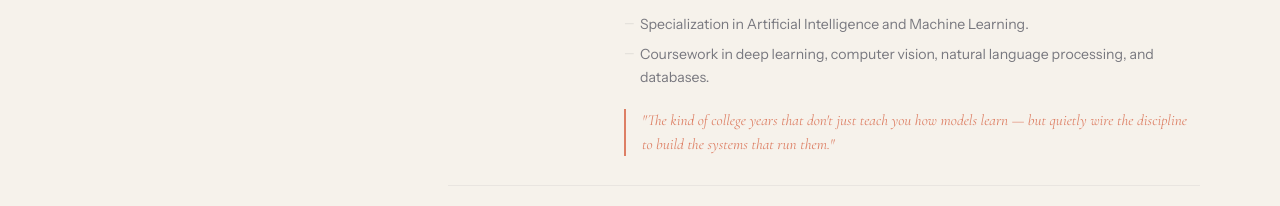
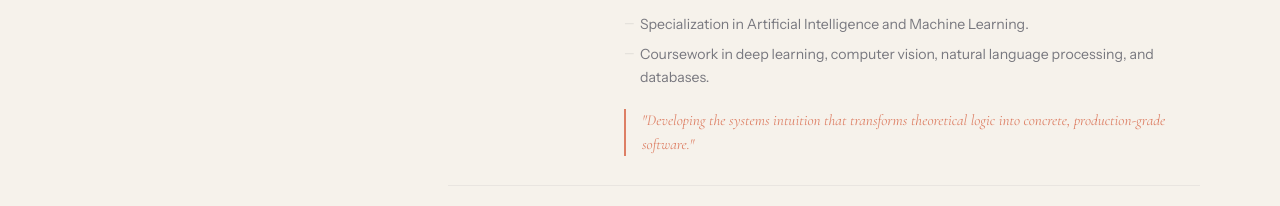
Before and after one commit to ShikharVeer10/ShikharVeer10.github.io, a React (Vite) app: page / in a window 1280 px wide. Shown: the part 4073-4279 px from the top of the page. Built offline with nearby package versions, Linux system fonts and the light colour scheme; no server answers.

Commit message:
Update VIT-AP tagline to generalized CS version

```diff
--- a/src/data.js
+++ b/src/data.js
@@ -113,7 +113,7 @@ export const journey = {
         "Specialization in Artificial Intelligence and Machine Learning.",
         "Coursework in deep learning, computer vision, natural language processing, and databases."
       ],
-      tagline: "The kind of college years that don't just teach you how models learn — but quietly wire the discipline to build the systems that run them."
+      tagline: "Developing the systems intuition that transforms theoretical logic into concrete, production-grade software."
     },
     {
       company: "Oakridge International School",
```
